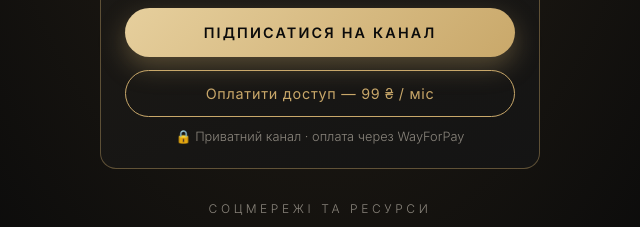
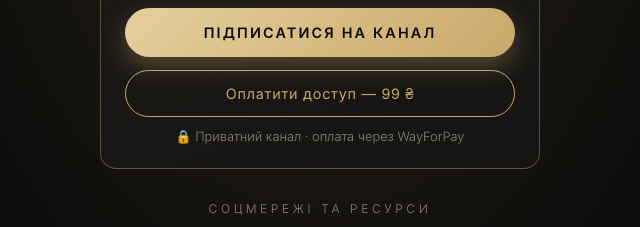
Before and after one commit to Bonnie69-git/void, a plain HTML site: page links/index.html in a window 1280 px wide. Shown: the part 376-603 px from the top of the page, 320-960 px from the left. Drawn offline with Linux system fonts and the light colour scheme.

Commit message:
Links page: one-time price label
Co-Authored-By: Claude Opus 5.5 <noreply@anthropic.com>
Claude-Session: https://claude.ai/code/session_011gbw43oSg3v8iMHY5mXmv5

```diff
--- a/links/index.html
+++ b/links/index.html
@@ -96,7 +96,7 @@
             <p>Нові надходження раніше за всіх, закриті ціни на розпиви та пробники, поради з вибору аромату.</p>
             <a class="btn-main" href="https://t.me/+ZNlb73uVYl9lNjhi" target="_blank" rel="noopener">Підписатися на канал</a>
             <!-- Платіжна кнопка WayForPay: після оплати клієнт потрапляє в канал -->
-            <a class="btn-pay" href="https://secure.wayforpay.com/button/b5858960eaf3c" target="_blank" rel="noopener">Оплатити доступ — 99 ₴ / міс</a>
+            <a class="btn-pay" href="https://secure.wayforpay.com/button/b5858960eaf3c" target="_blank" rel="noopener">Оплатити доступ — 99 ₴</a>
             <span class="lock">🔒 Приватний канал · оплата через WayForPay</span>
         </section>
 
```
